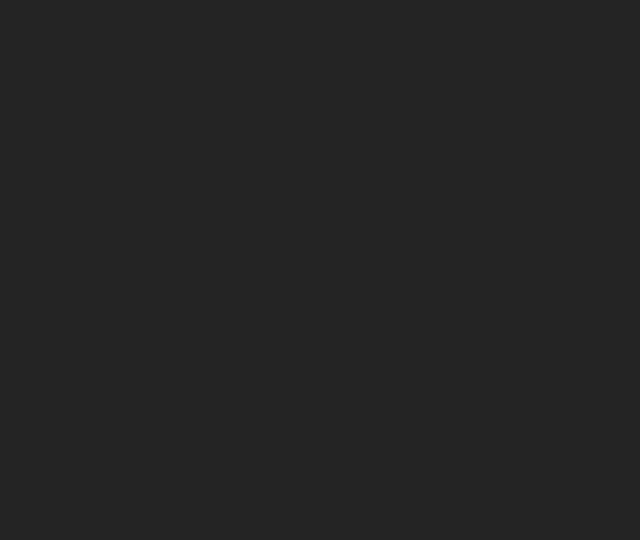
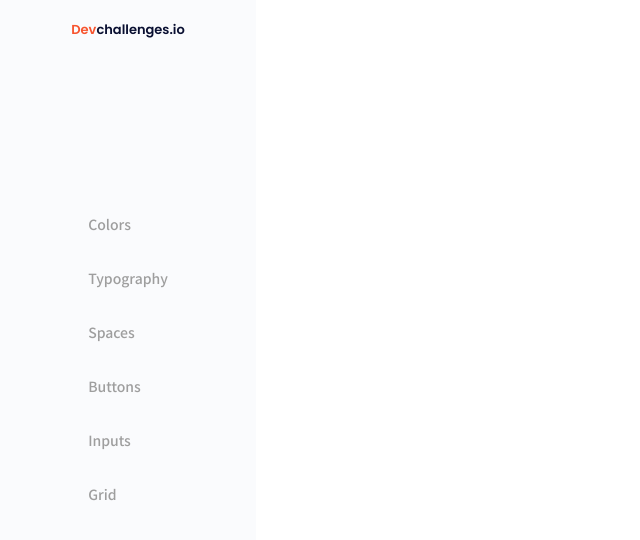
Before and after one commit to Leydisfh/Button-component, a React (Vite) app: page / in a window 1280 px wide. Shown: the top 540 px of the page, without its empty margins (0-640 px from the left). Built offline with nearby package versions, Linux system fonts and the light colour scheme.

Commit message:
Aside component completed

```diff
--- a/index.html
+++ b/index.html
@@ -4,6 +4,8 @@
     <meta charset="UTF-8" />
     <link rel="stylesheet" href="/src/index.css">
     <link rel="icon" type="image/svg+xml" href="/vite.svg" />
+    <link href="https://fonts.googleapis.com/css2?family=Poppins:wght@600&display=swap" rel="stylesheet">
+    <link href="https://fonts.googleapis.com/css2?family=Noto+Sans+JP:wght@500&family=Poppins:wght@600&display=swap" rel="stylesheet">
     <meta name="viewport" content="width=device-width, initial-scale=1.0" />
     <title>Button Components</title>
   </head>
--- a/src/App.jsx
+++ b/src/App.jsx
@@ -1,12 +1,13 @@
-
+import "./index.css"
 import './App.css'
+import Aside from './Components/Aside'
 
 function App() {
 
 
   return (
     <>
-
+     <Aside />
     </>
   )
 }
--- /dev/null
+++ b/src/Components/Aside.jsx
@@ -0,0 +1,22 @@
+import "../Styles/Aside/aside.css"
+import { interfaceElements } from "../variables";
+const Aside = () => {
+  let elemsts = interfaceElements.map((element) => {
+    return (
+      <li key={element.id} className="aside__list___element">
+        <a href={element.link}>{element.name}</a>
+      </li>
+    );
+  });
+
+  return (
+    <aside className="aside__container">
+        <h2><span>Dev</span>challenges.io</h2>
+      <div className="aside__list___container">
+        <ul className="aside__list">{elemsts}</ul>
+      </div>
+    </aside>
+  );
+};
+
+export default Aside;
--- /dev/null
+++ b/src/Styles/Aside/aside.css
@@ -0,0 +1,45 @@
+.aside__container{
+    display: flex;
+    flex-direction: column;
+    height: 100vh;
+    width: 20%;
+    background-color:  #FAFBFD;
+}
+
+.aside__container h2{
+    font-family: var(--popins);
+    color: #090F31;
+    font-size: 13px;
+    font-weight: 600;
+    text-align: center;
+    margin-top: 20px;
+
+}
+ h2 span{
+    color: #F7542E;
+}
+
+
+.aside__list___container{
+    display: flex;
+    height: 80vh;
+    align-items: center;
+    justify-content: center;
+}
+
+.aside__list{
+    display: flex;
+    flex-direction: column;
+    gap: 30px;
+}
+
+.aside__list___element a{
+    font-family: var(--noto);
+    color: #9E9E9E;
+    font-weight: 500;
+    font-size: 14px;
+}
+
+.aside__list___element a:hover{
+    color: #cdcdcd;
+}
--- a/src/index.css
+++ b/src/index.css
@@ -1,10 +1,14 @@
 :root {
-  font-family: Inter, system-ui, Avenir, Helvetica, Arial, sans-serif;
+  --popins: 'Poppins', sans-serif;
+  --noto:'Noto Sans JP', sans-serif;
   line-height: 1.5;
   font-weight: 400;
-  color-scheme: light dark;
-  color: rgba(255, 255, 255, 0.87);
-  background-color: #242424;
+}
+
+*{
+  margin: 0;
+  padding: 0;
+  box-sizing: border-box;
 }
 
 a {
--- /dev/null
+++ b/src/variables.js
@@ -0,0 +1,34 @@
+
+
+export const interfaceElements = [
+{
+    name:"Colors",
+    id:1,
+    link:"#/"
+},
+{
+    name:"Typography",
+    id:2,
+    link:"#/"
+},
+{
+    name:"Spaces",
+    id:3,
+    link:"#/"
+},
+{
+    name:"Buttons",
+    id:4,
+    link:"#/"
+},
+{
+    name:"Inputs",
+    id:5,
+    link:"#/"
+},
+{
+    name:"Grid",
+    id:6,
+    link:"#/"
+}
+];
```
Also changed, not shown: src/assets/devchallenges.png (added).
